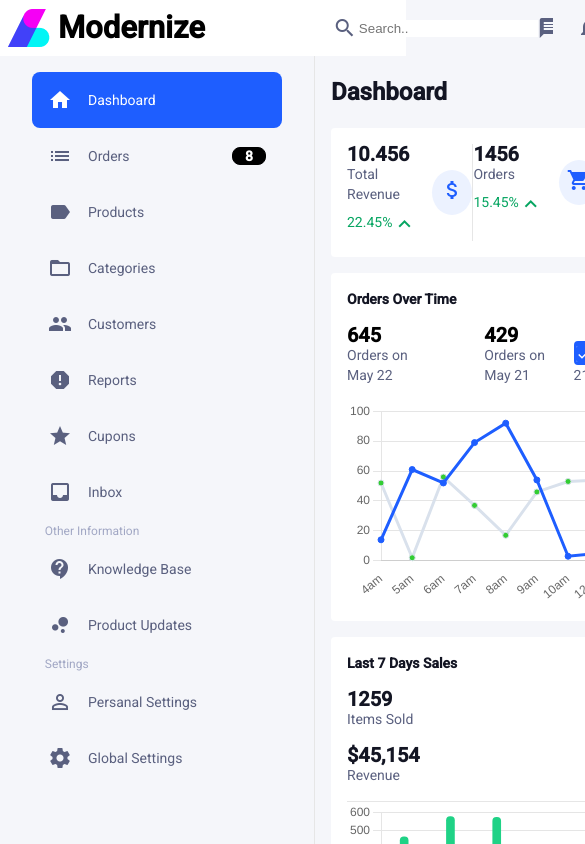
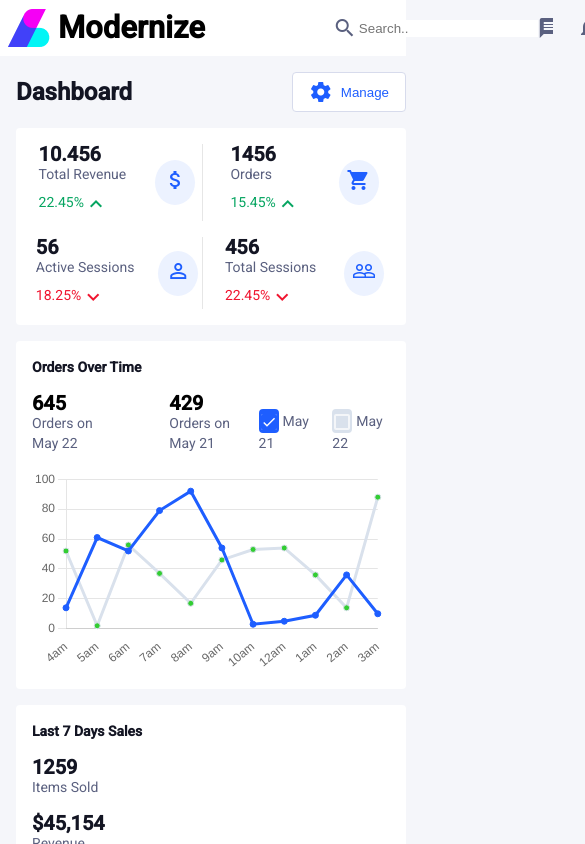
Before and after one commit to sudeshpariyar/frontend-greenbase-dashboard, an Angular app: page /dashboard in a window 390 px wide. Shown: the top 844 px of the page, 585 px wide, since content can reach past the window. Built offline with nearby package versions, Linux system fonts and the light colour scheme.

Commit message:
added some responsiveness

```diff
--- a/src/app/app.component.scss
+++ b/src/app/app.component.scss
@@ -12,3 +12,9 @@
   margin-inline: 1rem;
   width: 100%;
 }
+
+@media only screen and (max-width: 768px) {
+  .side-nav {
+    display: none;
+  }
+}
--- a/src/app/dashboard/dashboard-summary/dashboard-summary.component.scss
+++ b/src/app/dashboard/dashboard-summary/dashboard-summary.component.scss
@@ -9,3 +9,14 @@
     border-right: none;
   }
 }
+
+@media only screen and (max-width: 768px) {
+  .summary-wrapper {
+    display: grid;
+    grid-template-columns: repeat(2, 1fr);
+    gap: 1rem;
+  }
+  div:nth-child(even) {
+    border-right: none !important;
+  }
+}
```
